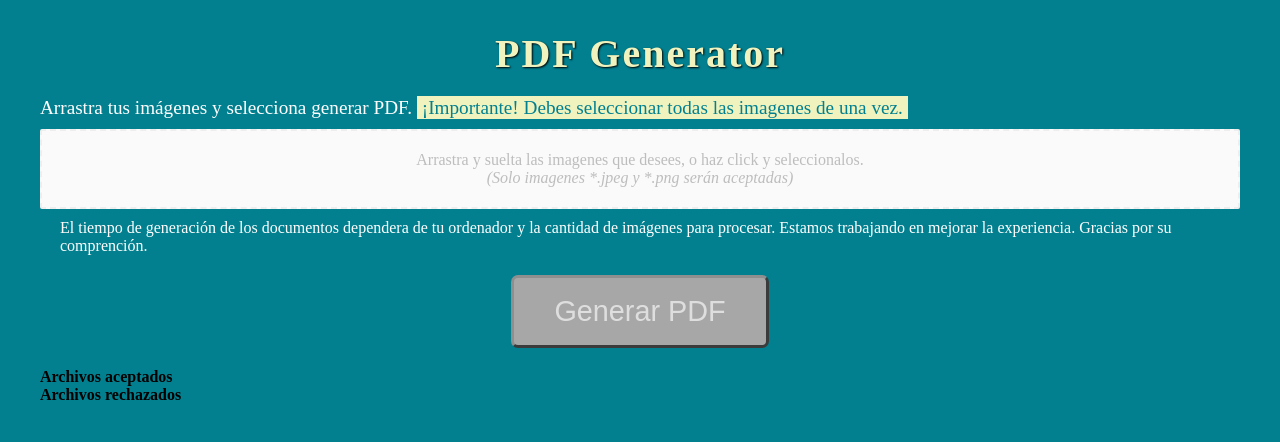
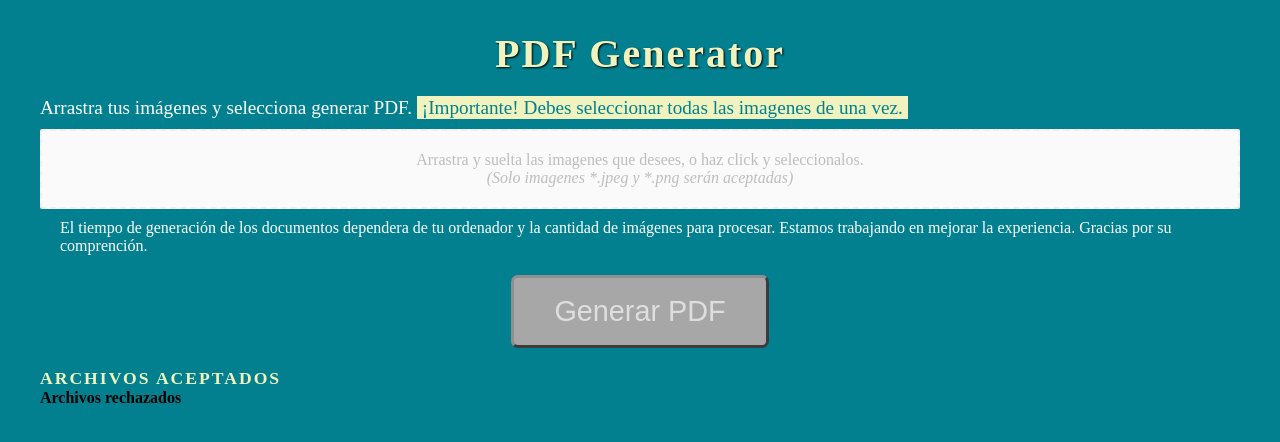
Before and after one commit to gus0117/pdf-generator, a React (Vite) app: page / in a window 1280 px wide. Shown: the top 442 px of the page. Built offline with nearby package versions, Linux system fonts and the light colour scheme; what @react-pdf/renderer would draw is missing.

Commit message:
Agregado estilos a la lista de archivos aceptados

```diff
--- a/src/index.css
+++ b/src/index.css
@@ -29,6 +29,19 @@
   /* offset-x | offset-y | blur-radius | color */
   text-shadow: 1px 1px 2px black;
   font-size: 2.5rem;
+}
+
+.title-2 {
+  font-size: 1.1rem;
+  letter-spacing: 2px;
+  text-transform: uppercase;
+  color: #f0f3bd;
+}
+
+.accepted-files {
+  margin-left: 30px;
+  font-size: 1.1rem;
+  list-style: decimal;
 }
 
 .description-1, .description-2 {
```
